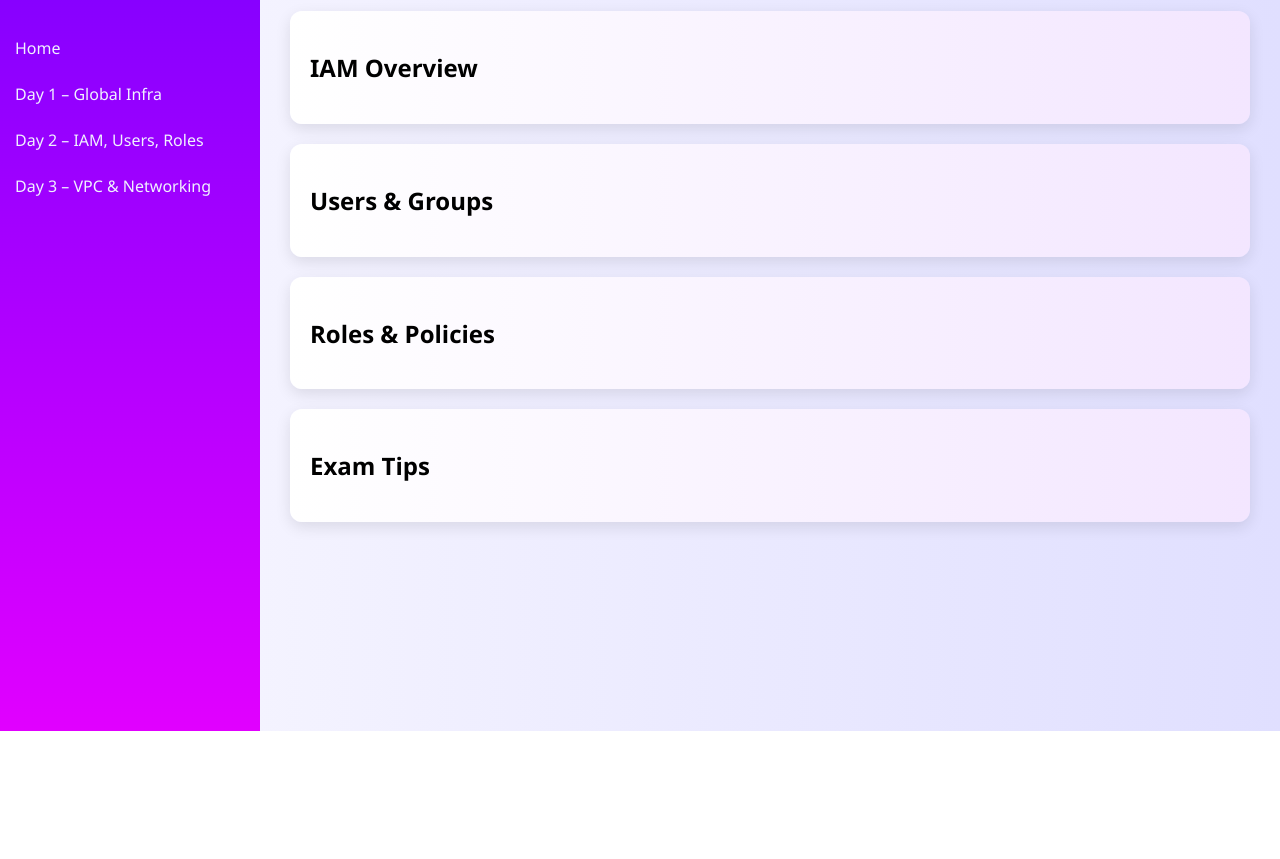
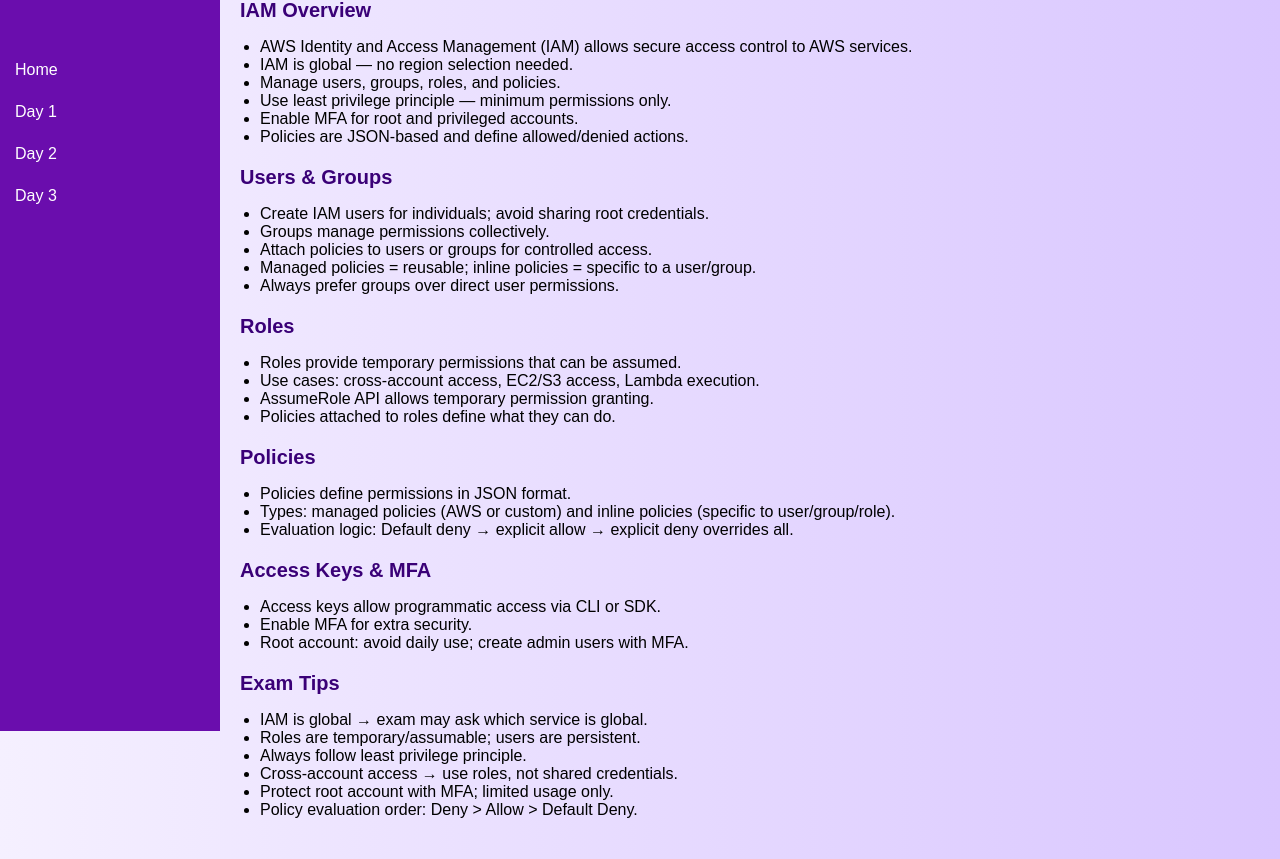
Before and after one commit to jacksonbruno99/AWS_notes, a plain HTML site: page aws_day2_iam.html in a window 1280 px wide. Shown: the part 69-928 px from the top of the page. Before the commit the page ends 800 px from the top, so only its background shows below. Drawn offline with Linux system fonts and the light colour scheme.

Commit message:
important change to ui

```diff
--- a/aws_day2_iam.html
+++ b/aws_day2_iam.html
@@ -11,71 +11,86 @@
 <!-- Sidebar -->
 <div id="sidebar" class="sidebar expanded">
     <div class="sidebar-header">
-        <h2>Jackson's Notes</h2>
+        <h2 class="sidebar-title">Notes</h2>
         <button id="toggleSidebar">⯈</button>
     </div>
     <nav class="sidebar-links">
         <a href="index.html" data-day="Home">Home</a>
-        <a href="aws_day1_infrastructure.html" data-day="Day 1 – Global Infra">Day 1 – Global Infra</a>
-        <a href="aws_day2_iam.html" data-day="Day 2 – IAM, Users, Roles">Day 2 – IAM, Users, Roles</a>
-        <a href="aws_day3_vpc.html" data-day="Day 3 – VPC & Networking">Day 3 – VPC & Networking</a>
-        <!-- Add more days as needed -->
+        <a href="aws_day1_infrastructure.html" data-day="Day 1 – Global Infra">Day 1</a>
+        <a href="aws_day2_iam.html" data-day="Day 2 – IAM">Day 2</a>
+        <a href="aws_day3_vpc.html" data-day="Day 3 – VPC & Networking">Day 3</a>
     </nav>
 </div>
 
-<!-- Main content -->
 <div class="main">
     <header class="main-header" id="currentTopic">Day 2 – IAM, Users, Roles</header>
 
-    <div class="card" onclick="toggleContent('iam')">
+    <section>
         <h2>IAM Overview</h2>
-        <div class="card-content" id="iam">
         <ul>
-                <li>AWS Identity and Access Management (IAM) controls access to AWS services.</li>
-                <li>Supports users, groups, roles, and policies.</li>
-                <li>Use **least privilege principle** — grant only necessary permissions.</li>
-                <li>IAM is a **global service**, no region selection needed.</li>
+            <li>AWS Identity and Access Management (IAM) allows secure access control to AWS services.</li>
+            <li>IAM is global — no region selection needed.</li>
+            <li>Manage users, groups, roles, and policies.</li>
+            <li>Use least privilege principle — minimum permissions only.</li>
+            <li>Enable MFA for root and privileged accounts.</li>
+            <li>Policies are JSON-based and define allowed/denied actions.</li>
         </ul>
-        </div>
-    </div>
+    </section>
 
-    <div class="card" onclick="toggleContent('usersGroups')">
+    <section>
         <h2>Users & Groups</h2>
-        <div class="card-content" id="usersGroups">
         <ul>
             <li>Create IAM users for individuals; avoid sharing root credentials.</li>
-                <li>Groups help manage permissions collectively.</li>
-                <li>Assign policies to users/groups for controlled access.</li>
+            <li>Groups manage permissions collectively.</li>
+            <li>Attach policies to users or groups for controlled access.</li>
+            <li>Managed policies = reusable; inline policies = specific to a user/group.</li>
+            <li>Always prefer groups over direct user permissions.</li>
         </ul>
-        </div>
-    </div>
+    </section>
 
-    <div class="card" onclick="toggleContent('rolesPolicies')">
-        <h2>Roles & Policies</h2>
-        <div class="card-content" id="rolesPolicies">
+    <section>
+        <h2>Roles</h2>
         <ul>
-                <li>Roles allow services or users to assume permissions temporarily.</li>
-                <li>Policies define permissions (JSON-based).</li>
-                <li>Use managed policies for simplicity or inline policies for fine-grained control.</li>
+            <li>Roles provide temporary permissions that can be assumed.</li>
+            <li>Use cases: cross-account access, EC2/S3 access, Lambda execution.</li>
+            <li>AssumeRole API allows temporary permission granting.</li>
+            <li>Policies attached to roles define what they can do.</li>
         </ul>
-        </div>
-    </div>
+    </section>
 
-    <div class="card" onclick="toggleContent('examTips')">
+    <section>
+        <h2>Policies</h2>
+        <ul>
+            <li>Policies define permissions in JSON format.</li>
+            <li>Types: managed policies (AWS or custom) and inline policies (specific to user/group/role).</li>
+            <li>Evaluation logic: Default deny → explicit allow → explicit deny overrides all.</li>
+        </ul>
+    </section>
+
+    <section>
+        <h2>Access Keys & MFA</h2>
+        <ul>
+            <li>Access keys allow programmatic access via CLI or SDK.</li>
+            <li>Enable MFA for extra security.</li>
+            <li>Root account: avoid daily use; create admin users with MFA.</li>
+        </ul>
+    </section>
+
+    <section>
         <h2>Exam Tips</h2>
-        <div class="card-content" id="examTips">
         <ul>
-                <li>Remember: IAM is **global**, not regional.</li>
-                <li>Best practice: use **MFA** for critical accounts.</li>
-                <li>Cross-account access usually involves **roles**, not sharing credentials.</li>
+            <li>IAM is global → exam may ask which service is global.</li>
+            <li>Roles are temporary/assumable; users are persistent.</li>
+            <li>Always follow least privilege principle.</li>
+            <li>Cross-account access → use roles, not shared credentials.</li>
+            <li>Protect root account with MFA; limited usage only.</li>
+            <li>Policy evaluation order: Deny > Allow > Default Deny.</li>
         </ul>
-        </div>
-    </div>
+    </section>
 
 </div>
 
 <script>
-// Sidebar toggle
 const sidebar = document.getElementById('sidebar');
 const toggleBtn = document.getElementById('toggleSidebar');
 const currentTopic = document.getElementById('currentTopic');
@@ -86,25 +101,12 @@ toggleBtn.addEventListener('click', () => {
     toggleBtn.classList.toggle('rotated');
 });
 
-// Update header when link clicked
 document.querySelectorAll('.sidebar-links a').forEach(link => {
     link.addEventListener('click', (e) => {
         const dayTopic = link.getAttribute('data-day');
         currentTopic.textContent = dayTopic;
-        currentTopic.classList.add('fade');
-        setTimeout(() => currentTopic.classList.remove('fade'), 500);
     });
 });
-
-// Card toggle with animation
-function toggleContent(id) {
-    const content = document.getElementById(id);
-    if(content.style.maxHeight){
-        content.style.maxHeight = null;
-    } else {
-        content.style.maxHeight = content.scrollHeight + "px";
-    }
-}
 </script>
 
 </body>
--- a/styles.css
+++ b/styles.css
@@ -1,137 +1,88 @@
 body {
     margin: 0;
-    font-family: 'Segoe UI', Arial, sans-serif;
-    display: flex;
-    min-height: 100vh;
-    background: linear-gradient(to right, #f9f8ff, #e0dfff);
-    transition: background 0.3s ease;
+    font-family: Arial, sans-serif;
+    background: linear-gradient(to right, #f5f0ff, #d9c6ff);
 }
 
-/* Sidebar */
 .sidebar {
-    width: 260px;
-    background: linear-gradient(to bottom, #7f00ff, #e100ff);
+    position: fixed;
+    top: 0;
+    left: 0;
+    height: 100%;
+    width: 220px;
+    background: #6a0dad;
     color: #fff;
-    flex-shrink: 0;
-    transition: width 0.4s ease;
+    transition: width 0.3s ease;
     overflow: hidden;
 }
 
 .sidebar.collapsed {
-    width: 60px;
+    width: 40px;
 }
 
 .sidebar-header {
     display: flex;
     align-items: center;
     justify-content: space-between;
-    padding: 20px;
+    padding: 15px;
 }
 
-.sidebar-header h2 {
-    font-size: 18px;
-    white-space: nowrap;
-    transition: opacity 0.3s ease;
+.sidebar-links {
+    display: flex;
+    flex-direction: column;
+    margin-top: 20px;
 }
 
-.sidebar.collapsed h2 {
-    opacity: 0;
+.sidebar-links a {
+    color: #fff;
+    text-decoration: none;
+    padding: 12px 15px;
+    transition: background 0.2s;
 }
 
-.sidebar-header button {
+.sidebar-links a:hover {
+    background: rgba(255,255,255,0.2);
+}
+
+#toggleSidebar {
     background: none;
     border: none;
     color: #fff;
     font-size: 18px;
     cursor: pointer;
-    transition: transform 0.4s ease;
+    transition: transform 0.3s;
 }
 
-.toggle-rotated {
+#toggleSidebar.rotated {
     transform: rotate(180deg);
 }
 
-.sidebar-links {
-    display: flex;
-    flex-direction: column;
-    padding: 0 15px;
+.main {
+    margin-left: 220px;
+    padding: 20px;
+    transition: margin-left 0.3s;
 }
 
-.sidebar-links a {
-    color: #f0f0ff;
-    text-decoration: none;
-    padding: 12px 0;
-    font-weight: 500;
-    white-space: nowrap;
-    transition: all 0.3s ease, transform 0.2s ease;
-}
-
-.sidebar-links a:hover {
-    color: #ffd6ff;
-    transform: translateX(10px);
-}
-
-/* Main content */
-.main {
-    flex: 1;
-    padding: 30px;
-    transition: margin-left 0.4s ease;
-}
-
-.sidebar.collapsed + .main {
-    margin-left: 60px;
+.sidebar.collapsed ~ .main {
+    margin-left: 40px;
 }
 
 .main-header {
-    font-size: 22px;
-    font-weight: 600;
+    font-size: 24px;
     margin-bottom: 20px;
-    color: #5d2fff;
-    transition: opacity 0.5s ease;
+    color: #4b0082;
 }
 
-.fade {
-    opacity: 0;
+section {
+    margin-bottom: 20px;
 }
 
-/* Cards */
-.card {
-    background: linear-gradient(to right, #ffffff, #f3e6ff);
-    border-radius: 12px;
-    box-shadow: 0 5px 15px rgba(0,0,0,0.1);
-    padding: 20px;
-    margin-bottom: 20px;
-    cursor: pointer;
-    transition: transform 0.3s ease, box-shadow 0.3s ease;
+section h2 {
+    font-size: 20px;
+    color: #3a0077;
+    margin-bottom: 8px;
 }
 
-.card:hover {
-    transform: translateY(-5px);
-    box-shadow: 0 10px 25px rgba(0,0,0,0.15);
+section ul {
+    padding-left: 20px;
 }
-
-.card-content {
-    max-height: 0;
-    overflow: hidden;
-    transition: max-height 0.5s ease, padding 0.3s ease;
-    padding-top: 0;
-    padding-bottom: 0;
-    line-height: 1.6;
-}
-
-.card-content p, .card-content ul {
-    margin: 0;
-    padding: 10px 0;
-}
-
-/* Responsive */
-@media (max-width: 768px) {
-    .sidebar {
-        position: absolute;
-        z-index: 10;
-        height: 100%;
-    }
-    .main {
-        margin-left: 0;
-    }
-}
```
Also changed, not shown: aws_day1_infrastructure.html (+46 -54 lines), index.html (+11 -34 lines). Lines whose indentation alone changed are shown as unchanged.
